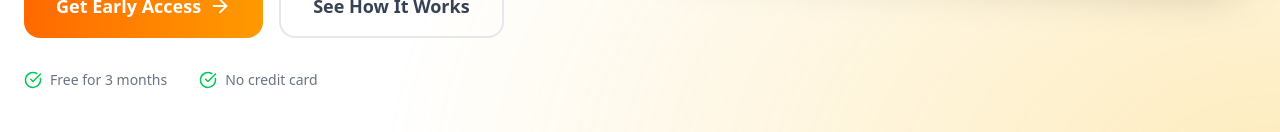
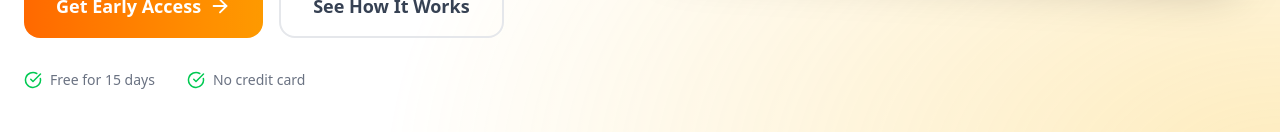
Before and after one commit to drively-app/drively-web, a Next.js app: page / in a window 1280 px wide. Shown: the part 668-800 px from the top of the page. Built offline with nearby package versions, Linux system fonts and the light colour scheme.

Commit message:
Update the free time line (#1)

```diff
--- a/src/app/page.tsx
+++ b/src/app/page.tsx
@@ -152,7 +152,7 @@ export default function Home() {
               <div className="flex items-center gap-8 text-sm text-gray-500 opacity-0 animate-fadeInUp delay-400">
                 <div className="flex items-center gap-2">
                   <CheckCircle size={18} className="text-green-500" />
-                  <span>Free for 3 months</span>
+                  <span>Free for 15 days</span>
                 </div>
                 <div className="flex items-center gap-2">
                   <CheckCircle size={18} className="text-green-500" />
```
